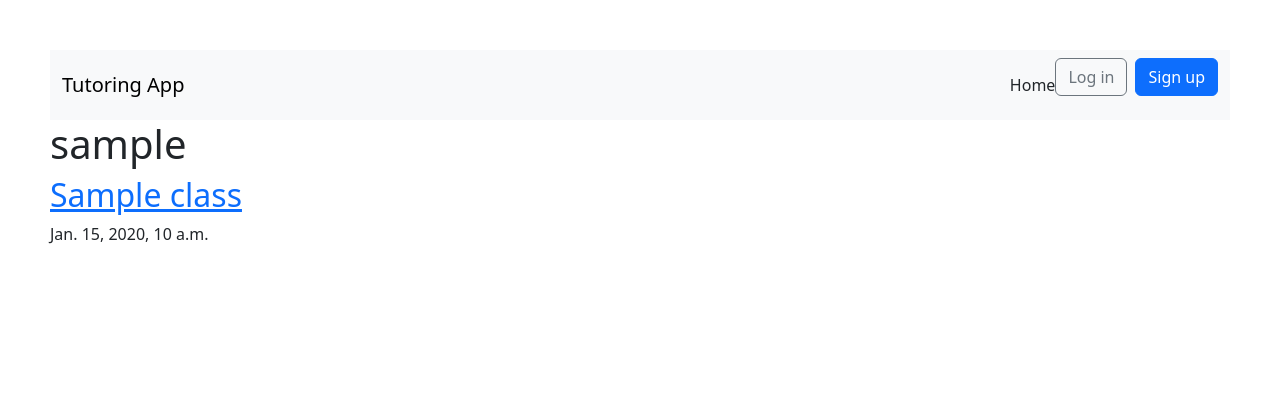
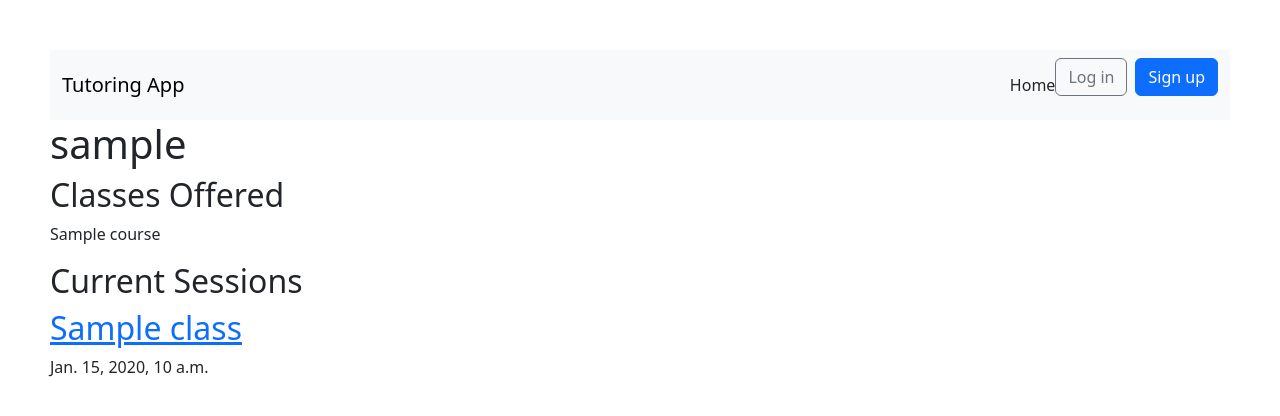
Before and after one commit to samuelpenney/CSCI258TutoringApp, a Django app: template Tutorapp/templates/tutors.html in a window 1280 px wide. Shown: the top 416 px of the page. Run offline with Django 5.2, Linux system fonts and the light colour scheme; the template is opened without the code that fills it: most values are stand-ins (such as "Sample title", 1, 10 or a date in 2020).

Commit message:
tutor page

```diff
--- a/Tutorapp/templates/tutors.html
+++ b/Tutorapp/templates/tutors.html
@@ -1,6 +1,13 @@
 {% extends "base.html" %}
 {% block content %}
 <h1>{{ ta.username }}</h1>
+<h2>Classes Offered</h2>
+{% for course in ta.course_names %}
+    <p>{{ course }}</p>
+{% empty %}
+    <p>This tutor has no posts yet.</p>
+{% endfor %}
+<h2>Current Sessions</h2>
 {% for post in ta.post_set.all %}
     <div class="post-entry">
         <h2><a href="{{post.get_absolute_url}}">{{ post.Class }}</a></h2>
```
